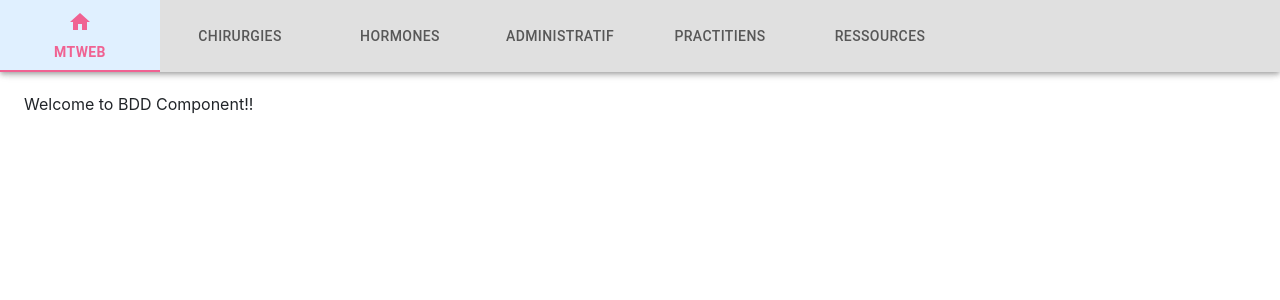
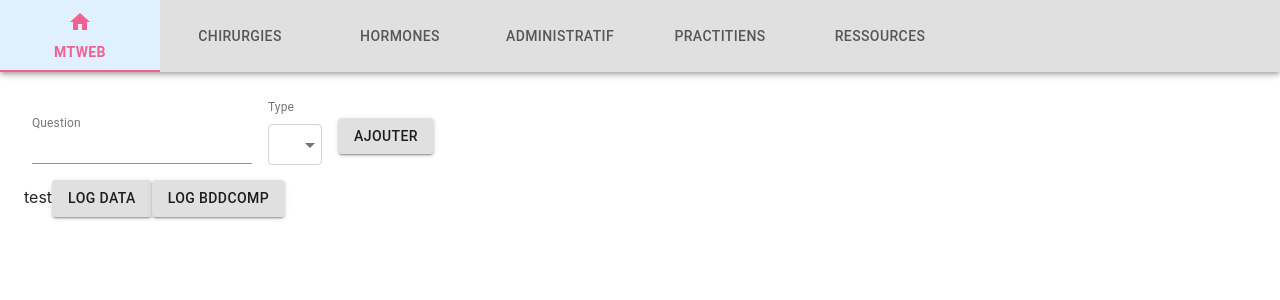
Before and after one commit to Frayna/MtWeb, a React (Create React App) app: page /bdd in a window 1280 px wide. Shown: the top 300 px of the page. Built offline with nearby package versions, Linux system fonts and the light colour scheme.

Commit message:
[DONE] component d'ajout et lifting up state

```diff
--- a/src/App.js
+++ b/src/App.js
@@ -1,8 +1,8 @@
 import React, { Component } from 'react';
 import { BrowserRouter as Router, Switch, Route } from 'react-router-dom';
 
-import CreateComponent from './components/CreateComponent';
-import EditComponent from './components/EditComponent';
+import ChirugiesComponent from './components/ChirurgiesComponent';
+import HormonesComponent from './components/HormonesComponent';
 import IndexComponent from './components/IndexComponent';
 import AdminComponent from "./components/AdminComponent";
 import BDDComponent from "./components/BDDComponent";
@@ -71,8 +71,8 @@ class App extends Component {
                     <NavBarComponent />
                     <Container maxWidth={"xl"} style={{marginTop:92}}>
                         <Switch>
-                            <Route path='/create' component={CreateComponent} />
-                            <Route path='/edit' component={EditComponent} />
+                            <Route path='/chirurgies' component={ChirugiesComponent} />
+                            <Route path='/hormones' component={HormonesComponent} />
                             <Route path='/admin' component={AdminComponent} />
                             <Route path='/bdd' component={BDDComponent} />
                             <Route path='/ressource' component={RessourcesComponent} />
--- a/src/components/BDDComponent.js
+++ b/src/components/BDDComponent.js
@@ -1,11 +1,38 @@
-import React, { Component } from 'react';
+import React, {useEffect} from 'react';
 
-export default class BDDComponent extends Component {
-    render() {
-        return (
-            <div>
-                <p>Welcome to BDD Component!!</p>
-            </div>
-        )
-    }
+import AddFormElem from "./utilities/AddFormElem";
+import FormElement from "./utilities/FormElement";
+import Button from "@material-ui/core/Button";
+
+
+
+
+
+export default function BDDComponent() {
+	const [fields, setFields] = React.useState([]);
+
+
+	useEffect(() => {
+		console.log('effect', fields);
+	}, [fields]);
+
+	function f() {
+		console.log(fields);
+//		console.log(form);
+	}
+
+	function addField (field) {
+		//	console.log(fields);
+		const newFields = fields.slice();
+		newFields.push(field);
+		setFields(newFields);
+		console.log('addfield',fields);
+		//  	console.log(typeof fields);
+		//	console.log(Array.isArray(fields));
+	}
+	return(<>
+		<AddFormElem onSubmit={addField}/>
+		<FormElement data={fields}/>
+		<Button variant="contained" onClick={f}>Log BDDComp</Button>
+	</>);
 }
--- a/src/components/CreateComponent.js
+++ b/src/components/ChirurgiesComponent.js
@@ -2,7 +2,7 @@ import React from 'react';
 import { Container, Typography, TextField, FormControl, Button} from "@material-ui/core";
 import CheckIcon from "@material-ui/icons/Check";
 
-export default function CreateComponent() {
+export default function ChirurgiesComponent() {
     return (
         <Container>
             <Typography component="h4" variant="h4">Ajouter nouvelle chirurgie</Typography>
--- a/src/components/EditComponent.js
+++ b/src/components/HormonesComponent.js
@@ -3,12 +3,10 @@ import AjoutProduitComponent from "./AjoutProduitComponent";
 import axios from "axios";
 import ProdTableRow from "./ProdTableRow";
 import { Modal, ModalHeader, ModalBody} from 'reactstrap';
-import {ExpansionPanel, ExpansionPanelSummary, ExpansionPanelDetails, Typography} from "@material-ui/core";
-import ExpandMoreIcon from "@material-ui/icons/ExpandMore";
 
 const config = require("../config.json");
 
-export default class EditComponent extends Component {
+export default class HormonesComponent extends Component {
 
 	constructor(props) {
 		super(props);
--- a/src/components/NavBarComponent.js
+++ b/src/components/NavBarComponent.js
@@ -48,8 +48,8 @@ export default function NavBarComponent() {
             <Tabs centered variant="scrollable" value={value} onChange={handleChange}>
                 <Tab className={classes.home} component={Link} to={'/index'} label="MtWeb" textColor={"primary"} fullWidth={false} icon={<HomeIcon/>}/>
                 {/*<Tab className={classes.tabText} component={Link} to={'/index'} label="News / Infos"/>*/}
-                <Tab className={classes.tabText} component={Link} to={'/create'} label="Chirurgies"/>
-                <Tab className={classes.tabText} component={Link} to={'/edit'} label="Hormones"/>
+                <Tab className={classes.tabText} component={Link} to={'/chirurgies'} label="Chirurgies"/>
+                <Tab className={classes.tabText} component={Link} to={'/hormones'} label="Hormones"/>
                 <Tab className={classes.tabText} component={Link} to={'/admin'} label="Administratif"/>
                 <Tab className={classes.tabText} component={Link} to={'/bdd'} label="Practitiens"/>
                 <Tab className={classes.tabText} component={Link} to={'/ressources'} label="Ressources"/>
--- /dev/null
+++ b/src/components/utilities/AddFormElem.js
@@ -0,0 +1,120 @@
+import React from "react";
+import FormControl from "@material-ui/core/FormControl";
+import TextField from "@material-ui/core/TextField";
+import InputLabel from "@material-ui/core/InputLabel";
+import Select from "@material-ui/core/Select";
+import MenuItem from "@material-ui/core/MenuItem";
+import Button from "@material-ui/core/Button";
+import InputBase from "@material-ui/core/InputBase";
+import makeStyles from "@material-ui/core/styles/makeStyles";
+import withStyles from "@material-ui/core/styles/withStyles";
+
+const BootstrapInput = withStyles(theme => ({
+	root: {
+		'label + &': {
+			marginTop: theme.spacing(3),
+		},
+	},
+	input: {
+		borderRadius: 4,
+		position: 'relative',
+		backgroundColor: theme.palette.background.paper,
+		border: '1px solid #ced4da',
+		fontSize: 16,
+		padding: '10px 26px 10px 12px',
+		transition: theme.transitions.create(['border-color', 'box-shadow']),
+		// Use the system font instead of the default Roboto font.
+		fontFamily: [
+			'-apple-system',
+			'BlinkMacSystemFont',
+			'"Segoe UI"',
+			'Roboto',
+			'"Helvetica Neue"',
+			'Arial',
+			'sans-serif',
+			'"Apple Color Emoji"',
+			'"Segoe UI Emoji"',
+			'"Segoe UI Symbol"',
+		].join(','),
+		'&:focus': {
+			borderRadius: 4,
+			borderColor: '#80bdff',
+			boxShadow: '0 0 0 0.2rem rgba(0,123,255,.25)',
+		},
+	},
+}))(InputBase);
+
+const useStyles = makeStyles(theme => ({
+	root: {
+		display: 'flex',
+		flexWrap: 'wrap',
+	},
+	margin: {
+		margin: theme.spacing(1),
+		flexDirection: 'column',
+	},
+	submit: {
+		marginTop: 'auto',
+		marginBottom: 'auto',
+	}
+}));
+
+export default function AddFormElem(props) {
+	const classes = useStyles();
+	const [type, setType] = React.useState(0);
+	const [question, setQuestion] = React.useState('');
+
+	function handleQuestionChange (e) {
+		setQuestion(e.target.value);
+	};
+
+	function handleTypeChange(e) {
+		setType(e.target.value);
+	};
+
+	function handleSubmit() {
+		if(type && question) {
+			props.onSubmit({type : type, question : question});
+			setType(0);
+			setQuestion('');
+		}
+	};
+
+
+	return (
+		<>
+			<form className={classes.root} autoComplete="off">
+				<FormControl className={classes.margin}>
+					<TextField
+						label="Question"
+						value={question}
+						onChange={handleQuestionChange}
+						fullWidth
+						margin="normal"
+						InputLabelProps={{
+							shrink: true,
+						}}
+					/>
+				</FormControl>
+				<FormControl className={classes.margin}>
+					<InputLabel>Type</InputLabel>
+					<Select
+						value={type}
+						onChange={handleTypeChange}
+						input={<BootstrapInput name="type"/>}
+					>
+						<MenuItem value={1}>Selection Unique</MenuItem>
+						<MenuItem value={2}>Selection Multiple</MenuItem>
+						<MenuItem value={3}>Nombre</MenuItem>
+						<MenuItem value={4}>Texte</MenuItem>
+					</Select>
+				</FormControl>
+				<FormControl className={classes.margin}>
+					<Button variant="contained" className={classes.submit} onClick={handleSubmit}>Ajouter</Button>
+				</FormControl>
+			</form>
+
+
+		</>
+	)
+}
--- /dev/null
+++ b/src/components/utilities/FormElement.js
@@ -0,0 +1,65 @@
+import makeStyles from "@material-ui/core/styles/makeStyles";
+import React from "react";
+import Button from "@material-ui/core/Button";
+import InputLabel from "@material-ui/core/InputLabel";
+import Select from "@material-ui/core/Select";
+import Checkbox from "@material-ui/core/Checkbox";
+import TextField from "@material-ui/core/TextField";
+
+const useStyles = makeStyles(theme => ({
+	root: {
+		display: 'flex',
+		flexWrap: 'wrap',
+	},
+	margin: {
+		margin: theme.spacing(1),
+		flexDirection: 'column',
+	},
+	submit: {
+		marginTop: 'auto',
+		marginBottom: 'auto',
+	}
+}));
+
+export default function FormElement (props) {
+	const classes = useStyles();
+	const [form,setForm] = React.useState();
+	//	console.log("fields",fields);
+	//fields.map(v => console.log(v));
+	function f() {
+		console.log(props.data);
+//		console.log(form);
+	}
+
+
+
+	function makeElemFromType(type) {
+		console.log(type);
+		switch (type) {
+			case 1 :
+				return <Select>test</Select>;
+			case 2 :
+				return <Checkbox />;
+			case 3 :
+				return <TextField type="number"/>;
+			case 4 :
+				return <TextField/>;
+		}
+	}
+
+	function buildField () {
+		props.data.map(elem => {
+			return (<div>
+				<InputLabel>{elem.question}</InputLabel>
+				{makeElemFromType(elem.type)}
+			</div>)});
+	}
+
+	return<>
+			{props.data.map((e) =>
+			<div>{e.question}</div>
+			)}
+		{'test'}
+		<Button variant="contained" className={classes.submit} onClick={f}>Log data</Button>
+	</>
+}
```
Also changed, not shown: package.json (+10 -10 lines), 1 other file (tests, documents, lock files or other folders).
